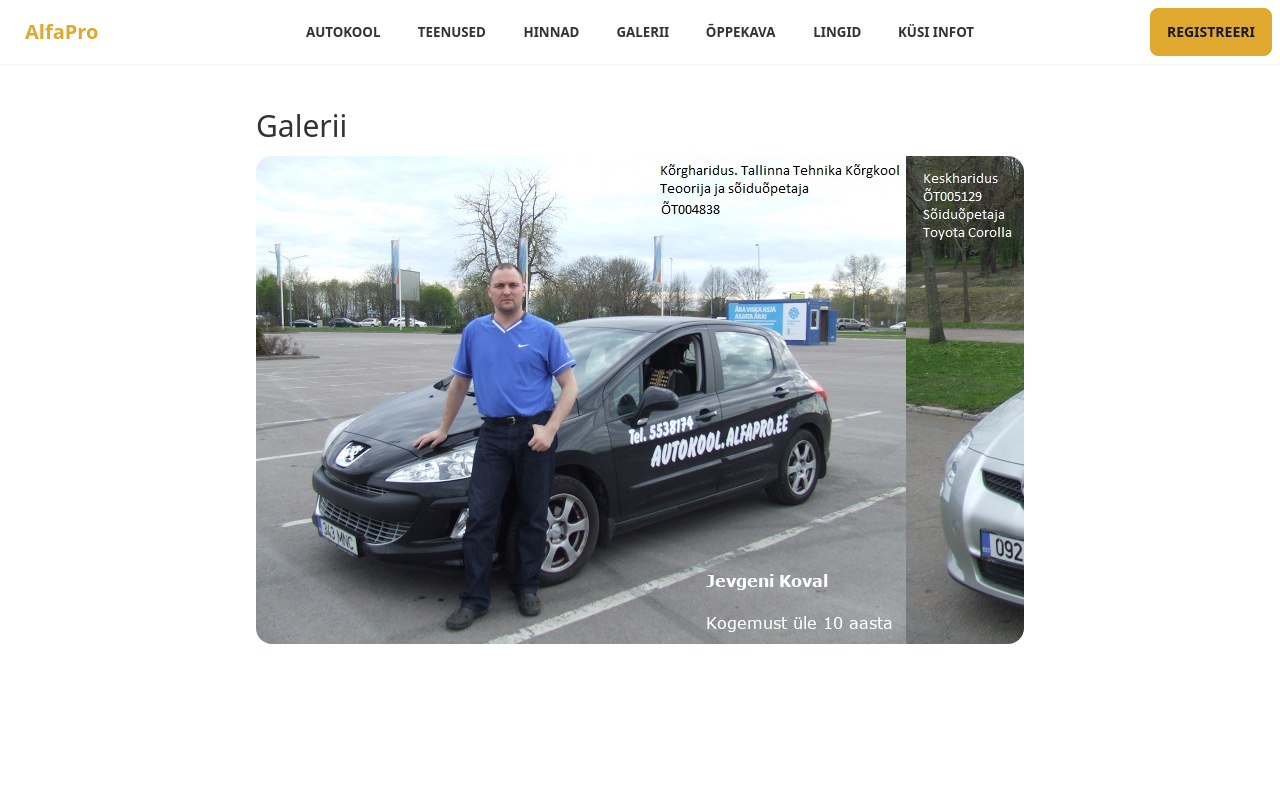
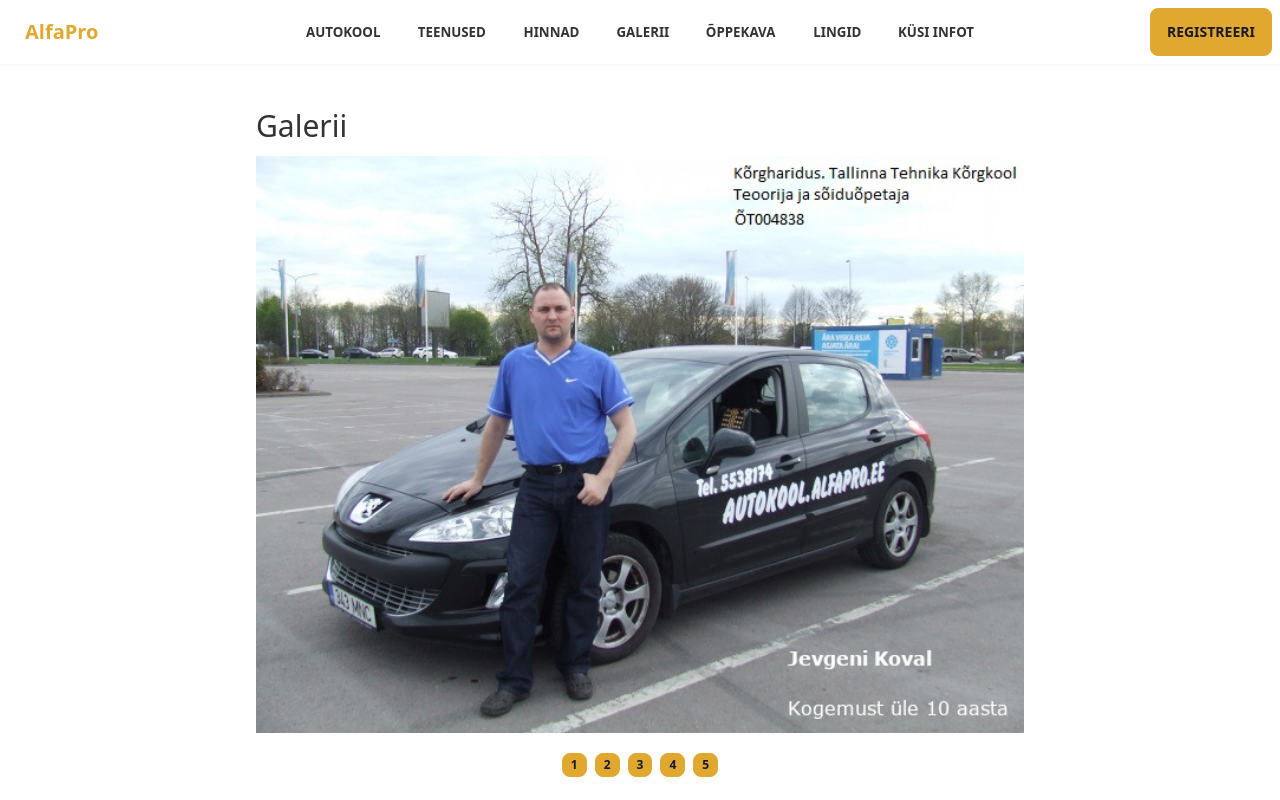
Before and after one commit to Appstatis/alfapro, a Next.js app: page /galerii in a window 1280 px wide. Shown: the top 800 px of the page. Built offline with nearby package versions, Linux system fonts and the light colour scheme.

Commit message:
Hardcode the static content in Carousel

```diff
--- a/src/components/pages/galerii/Carousel.tsx
+++ b/src/components/pages/galerii/Carousel.tsx
@@ -1,18 +1,53 @@
+import instructor1 from "@/assets/instructor_1.jpg";
+import instructor2 from "@/assets/instructor_2.jpg";
+import instructor3 from "@/assets/instructor_3.jpg";
+import instructor4 from "@/assets/instructor_4.jpeg";
+import office from "@/assets/office.jpg";
 import Image, { StaticImageData } from "next/image";
+import Link from "next/link";
 
 type Image = {
   src: StaticImageData;
   alt: string;
 };
 
-export const Carousel = ({ images }: { images: Image[] }) => {
+export const Carousel = () => {
   return (
-    <div className="carousel rounded-box">
-      {images.map((image) => (
-        <div className="carousel-item">
-          <Image key={image.alt} src={image.src} alt={image.alt} />
+    <>
+      <div className="w-full carousel">
+        <div id="item1" className="w-full carousel-item">
+          <Image src={instructor1} className="w-full" alt="Instructor 1" />
         </div>
-      ))}
-    </div>
+        <div id="item2" className="w-full carousel-item">
+          <Image src={instructor2} className="w-full" alt="Instructor 2" />
+        </div>
+        <div id="item3" className="w-full carousel-item">
+          <Image src={instructor3} className="w-full" alt="Instructor 3" />
+        </div>
+        <div id="item4" className="w-full carousel-item">
+          <Image src={instructor4} className="w-full" alt="Instructor 4" />
+        </div>
+        <div id="item5" className="w-full carousel-item">
+          <Image src={office} className="w-full" alt="Instructor 5" />
+        </div>
+      </div>
+      <div className="flex justify-center w-full gap-2 py-2">
+        <Link href="#item1" className="btn btn-xs btn-primary">
+          1
+        </Link>
+        <Link href="#item2" className="btn btn-xs btn-primary">
+          2
+        </Link>
+        <Link href="#item3" className="btn btn-xs btn-primary">
+          3
+        </Link>
+        <Link href="#item4" className="btn btn-xs btn-primary">
+          4
+        </Link>
+        <Link href="#item5" className="btn btn-xs btn-primary">
+          5
+        </Link>
+      </div>
+    </>
   );
 };
```
